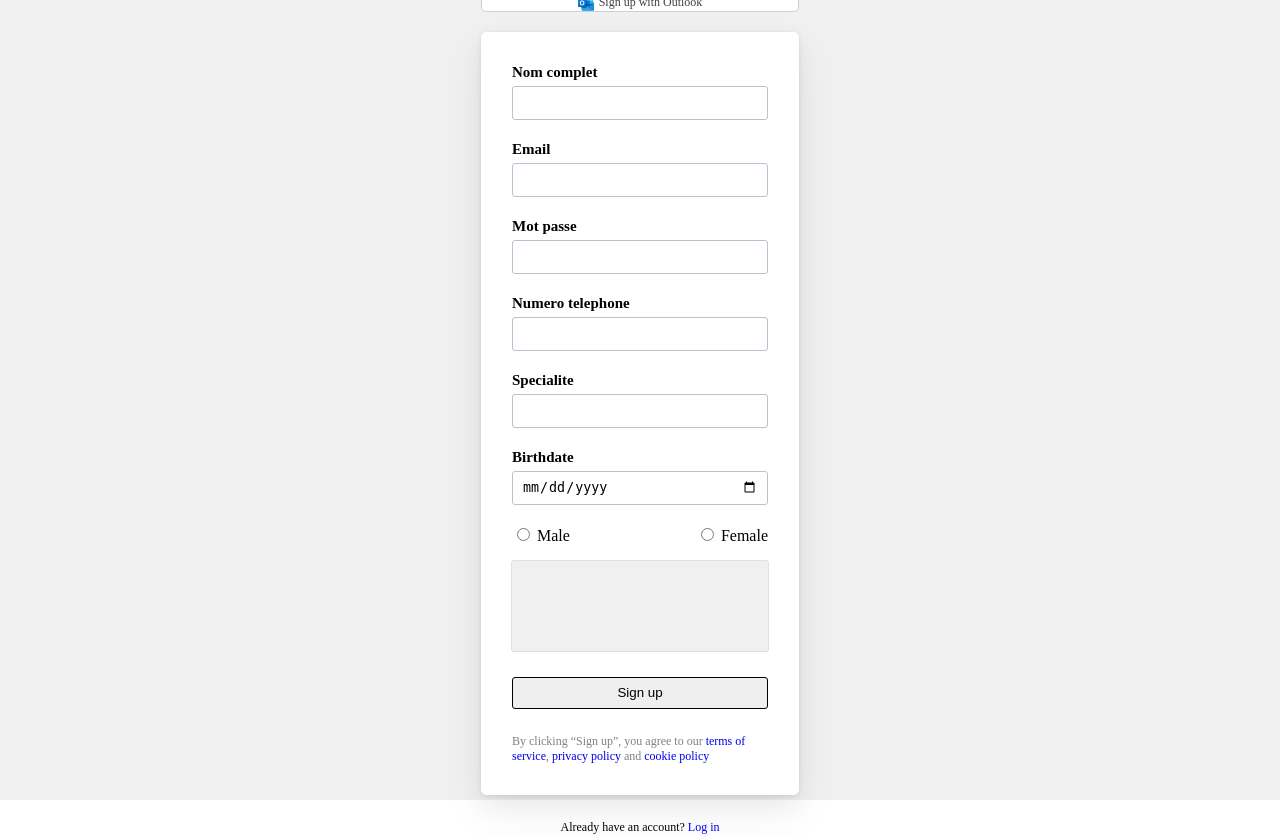
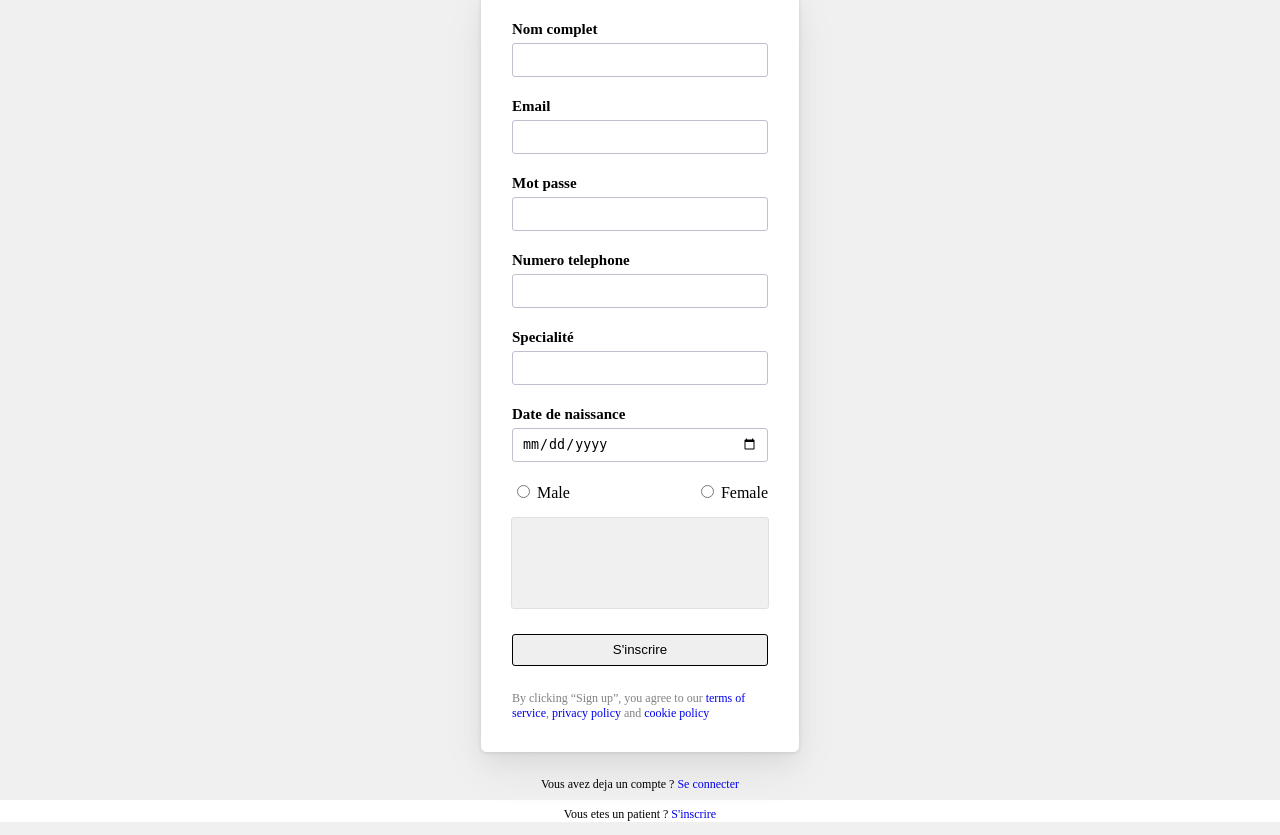
Before and after one commit to massylamarni/PFE, a PHP site: page /PS_signup.php in a window 1280 px wide. Run offline with PHP 8.4, Linux system fonts and the light colour scheme.

Commit message:
modified:   v0.5_fix/PS_signup.php 	modified:   v0.5_fix/index.css 	modified:   v0.5_fix/login.php 	modified:   v0.5_fix/signup.php

```diff
--- a/v0.5_fix/PS_signup.php
+++ b/v0.5_fix/PS_signup.php
@@ -61,14 +61,6 @@ if ($_SERVER["REQUEST_METHOD"] === "POST") {
 
 <div class="std_container">
 	<div class="auth">
-		<a href="#" class="auth_api">
-			<img src="assets/gmail_logo.svg">
-			Sign up with Gmail
-		</a>
-		<a href="#" class="auth_api">
-			<img src="assets/outlook_logo.svg">
-			Sign up with Outlook
-		</a>
 		<form id="auth_form" action="" method="POST">
 			<div class="auth_form_field">
 				<label>Nom complet</label>
@@ -87,11 +79,11 @@ if ($_SERVER["REQUEST_METHOD"] === "POST") {
 				<input type="text"name="phone">
 			</div>
 			<div class="auth_form_field">
-				<label>Specialite</label>
+				<label>Specialité</label>
 				<input type="text"name="speciality">
 			</div>
 			<div class="auth_form_field">
-				<label>Birthdate</label>
+				<label>Date de naissance</label>
 				<input class="in_text" type="date" name="bday" >
 			</div>
 			<div class="in_radio">
@@ -106,10 +98,11 @@ if ($_SERVER["REQUEST_METHOD"] === "POST") {
 				</div>
 
 			<div class="auth_form_captcha"></div>
-			<input class="auth_form_submit" type="submit" value="Sign up">
+			<input class="auth_form_submit" type="submit" value="S'inscrire">
 			<div class="auth_form_tos">By clicking “Sign up”, you agree to our <a href="#">terms of service</a>, <a href="#">privacy policy</a> and <a href="#">cookie policy</a></div>
 		</form>
-		<div class="auth_ask">Already have an account? <a href="login.php">Log in</a></div>
+		<div class="auth_ask">Vous avez deja un compte ? <a href="login.php">Se connecter</a></div>
+		<div class="auth_ask">Vous etes un patient ? <a href="signup.php">S'inscrire</a></div>
 	</div>
 </div>
 
--- a/v0.5_fix/index.css
+++ b/v0.5_fix/index.css
@@ -341,27 +341,6 @@ html, body
 	align-items: center;
 	justify-content: center;
 }
-.auth_api
-{
-	display: flex;
-	flex-direction: row;
-	justify-content: center;
-	align-items: center;
-	border: 1px solid #d0d0d0;
-	border-radius: 5px;
-	height: 35px;
-	width: calc(100% + 60px);
-	font-size: 12px;
-	color: #404040;
-	background-color: white;
-	margin-bottom: 10px;
-}
-.auth_api img
-{
-	height: 16px;
-	width: 16px;
-	margin-right: 5px;
-}
 #auth_form
 {
 	display: flex;
```
Also changed, not shown: v0.5_fix/login.php (+2 -10 lines), v0.5_fix/signup.php (+5 -18 lines).
